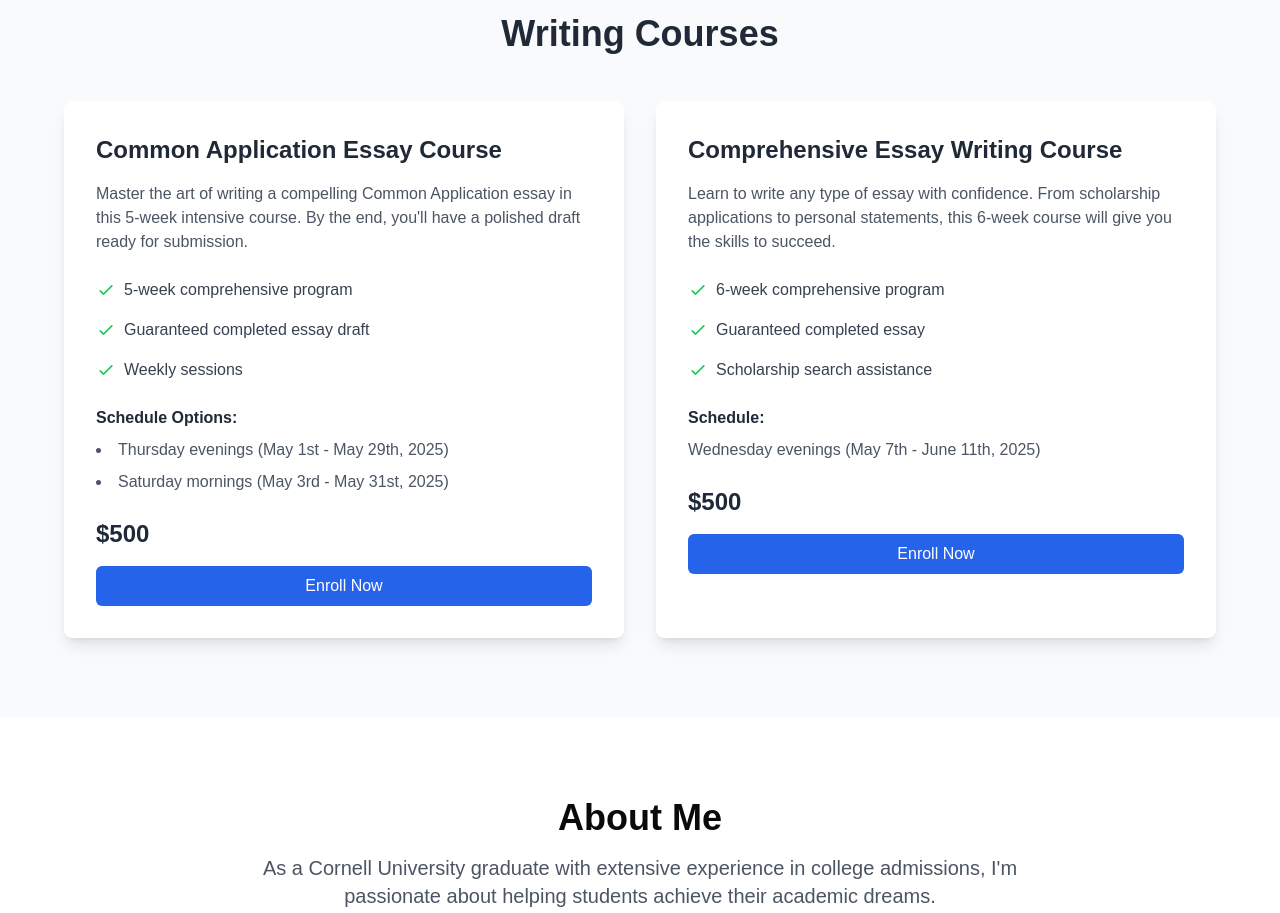
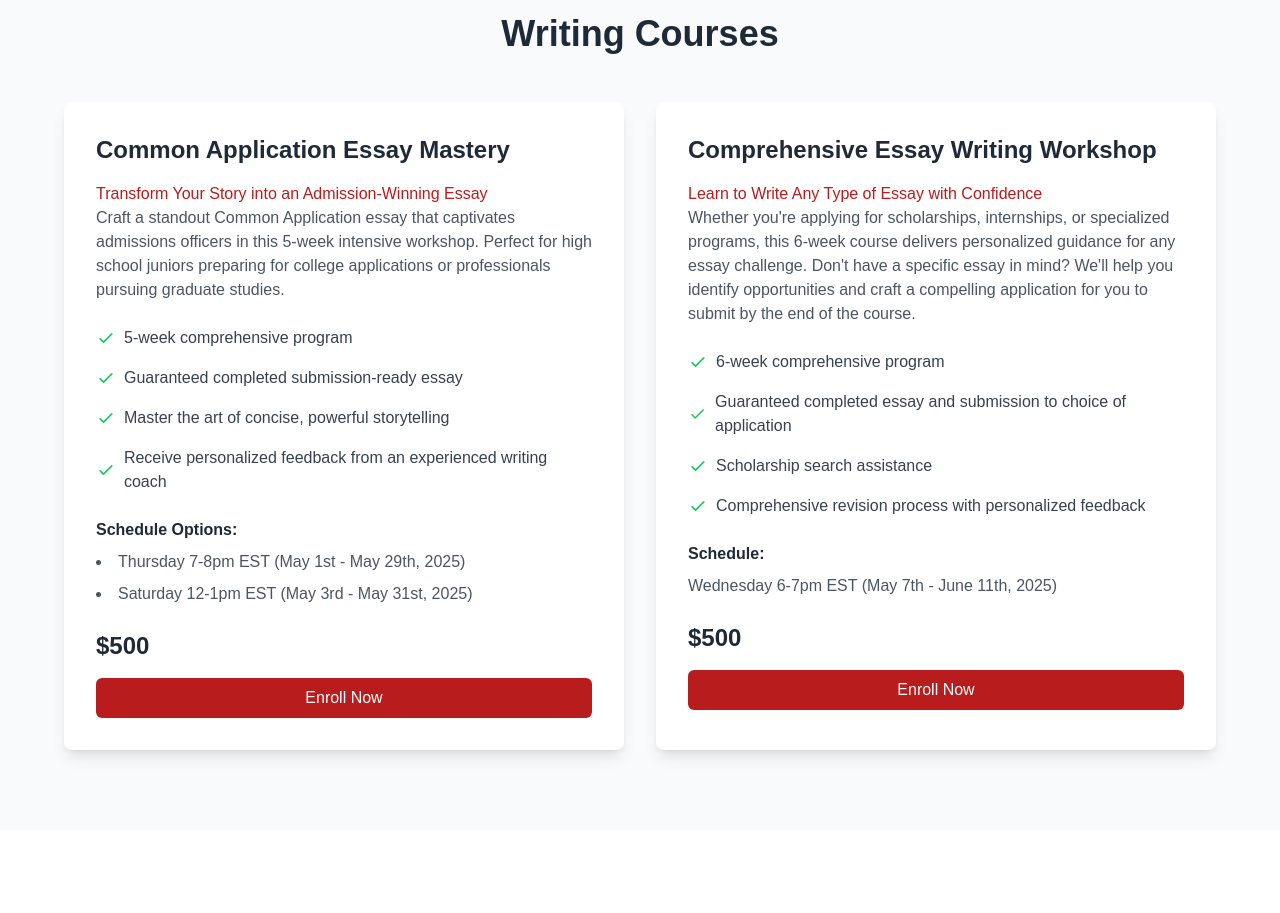
Before and after one commit to tramham/newproj, a Next.js app: page / in a window 1280 px wide. Shown: the part 1880-2793 px from the top of the page. Built offline with nearby package versions, Linux system fonts and the light colour scheme.

Commit message:
navbar add courses

```diff
--- a/src/components/Navbar.tsx
+++ b/src/components/Navbar.tsx
@@ -27,6 +27,9 @@
             </Link>
             <Link href="#services" className="text-gray-700 hover:text-red-700 font-medium transition-colors">
               Services
+            </Link>
+            <Link href="#writing-courses" className="text-gray-700 hover:text-red-700 font-medium transition-colors">
+              Writing Courses
             </Link>
             <Link href="#about" className="text-gray-700 hover:text-red-700 font-medium transition-colors">
               About
@@ -76,6 +79,13 @@
               Services
             </Link>
             <Link
+              href="#writing-courses"
+              className="block px-3 py-2 text-gray-700 hover:text-red-700 hover:bg-gray-50 rounded-md"
+              onClick={() => setIsOpen(false)}
+            >
+              Writing Courses
+            </Link>
+            <Link
               href="#about"
               className="block px-3 py-2 text-gray-700 hover:text-red-700 hover:bg-gray-50 rounded-md"
               onClick={() => setIsOpen(false)}
--- a/src/components/WritingCourses.tsx
+++ b/src/components/WritingCourses.tsx
@@ -1,5 +1,5 @@
 import React from 'react';
-
+import Link from 'next/link';
 
 const WritingCourses = () => {
   return (
@@ -10,11 +10,11 @@
         <div className="grid md:grid-cols-2 gap-8 max-w-6xl mx-auto">
           {/* Common App Essay Course */}
           <div className="bg-white rounded-lg shadow-lg p-8 hover:shadow-xl transition-shadow">
-            <h3 className="text-2xl font-semibold mb-4 text-gray-800">Common Application Essay Course</h3>
+            <h3 className="text-2xl font-semibold mb-4 text-gray-800">Common Application Essay Mastery</h3>
+            <p className="text-red-700 font-medium">Transform Your Story into an Admission-Winning Essay</p>
             <p className="text-gray-600 mb-6">
-              Master the art of writing a compelling Common Application essay in this 5-week intensive course.
-              By the end, you&apos;ll have a polished draft ready for submission.
-            </p>
+            Craft a standout Common Application essay that captivates admissions officers in this 5-week intensive workshop.
+            Perfect for high school juniors preparing for college applications or professionals pursuing graduate studies. </p>
             <div className="space-y-4">
               <div className="flex items-center">
                 <svg className="w-5 h-5 text-green-500 mr-2" fill="none" stroke="currentColor" viewBox="0 0 24 24">
@@ -26,36 +26,43 @@
                 <svg className="w-5 h-5 text-green-500 mr-2" fill="none" stroke="currentColor" viewBox="0 0 24 24">
                   <path strokeLinecap="round" strokeLinejoin="round" strokeWidth="2" d="M5 13l4 4L19 7" />
                 </svg>
-                <span className="text-gray-700">Guaranteed completed essay draft</span>
+                <span className="text-gray-700">Guaranteed completed submission-ready essay</span>
               </div>
               <div className="flex items-center">
                 <svg className="w-5 h-5 text-green-500 mr-2" fill="none" stroke="currentColor" viewBox="0 0 24 24">
                   <path strokeLinecap="round" strokeLinejoin="round" strokeWidth="2" d="M5 13l4 4L19 7" />
                 </svg>
-                <span className="text-gray-700">Weekly sessions</span>
+                <span className="text-gray-700">Master the art of concise, powerful storytelling </span>
+              </div>
+              <div className="flex items-center">
+                <svg className="w-5 h-5 text-green-500 mr-2" fill="none" stroke="currentColor" viewBox="0 0 24 24">
+                  <path strokeLinecap="round" strokeLinejoin="round" strokeWidth="2" d="M5 13l4 4L19 7" />
+                </svg>
+                <span className="text-gray-700">Receive personalized feedback from an experienced writing coach </span>
               </div>
             </div>
             <div className="mt-6">
               <h4 className="font-semibold text-gray-800 mb-2">Schedule Options:</h4>
               <ul className="list-disc list-inside text-gray-600 space-y-2">
-                <li>Thursday evenings (May 1st - May 29th, 2025)</li>
-                <li>Saturday mornings (May 3rd - May 31st, 2025)</li>
+                <li>Thursday 7-8pm EST (May 1st - May 29th, 2025)</li>
+                <li>Saturday 12-1pm EST (May 3rd - May 31st, 2025)</li>
               </ul>
             </div>
             <div className="mt-6">
               <p className="text-2xl font-bold text-gray-800">$500</p>
-              <button className="mt-4 w-full bg-blue-600 text-white py-2 px-4 rounded-md hover:bg-blue-700 transition-colors">
-                Enroll Now
-              </button>
+              <Link href="#contact">
+                <button className="mt-4 w-full bg-red-700 text-white py-2 px-4 rounded-md hover:bg-red-800 transition-colors">
+                  Enroll Now
+                </button>
+              </Link>
             </div>
           </div>
 
           {/* General Essay Writing Course */}
           <div className="bg-white rounded-lg shadow-lg p-8 hover:shadow-xl transition-shadow">
-            <h3 className="text-2xl font-semibold mb-4 text-gray-800">Comprehensive Essay Writing Course</h3>
-            <p className="text-gray-600 mb-6">
-              Learn to write any type of essay with confidence. From scholarship applications to personal statements,
-              this 6-week course will give you the skills to succeed.
+            <h3 className="text-2xl font-semibold mb-4 text-gray-800">Comprehensive Essay Writing Workshop</h3>
+            <p className="text-red-700 font-medium">Learn to Write Any Type of Essay with Confidence</p>
+            <p className="text-gray-600 mb-6"> Whether you're applying for scholarships, internships, or specialized programs, this 6-week course delivers personalized guidance for any essay challenge. Don't have a specific essay in mind? We'll help you identify opportunities and craft a compelling application for you to submit by the end of the course.
             </p>
             <div className="space-y-4">
               <div className="flex items-center">
@@ -68,7 +75,7 @@
                 <svg className="w-5 h-5 text-green-500 mr-2" fill="none" stroke="currentColor" viewBox="0 0 24 24">
                   <path strokeLinecap="round" strokeLinejoin="round" strokeWidth="2" d="M5 13l4 4L19 7" />
                 </svg>
-                <span className="text-gray-700">Guaranteed completed essay</span>
+                <span className="text-gray-700">Guaranteed completed essay and submission to choice of application</span>
               </div>
               <div className="flex items-center">
                 <svg className="w-5 h-5 text-green-500 mr-2" fill="none" stroke="currentColor" viewBox="0 0 24 24">
@@ -76,16 +83,24 @@
                 </svg>
                 <span className="text-gray-700">Scholarship search assistance</span>
               </div>
+              <div className="flex items-center">
+                <svg className="w-5 h-5 text-green-500 mr-2" fill="none" stroke="currentColor" viewBox="0 0 24 24">
+                  <path strokeLinecap="round" strokeLinejoin="round" strokeWidth="2" d="M5 13l4 4L19 7" />
+                </svg>
+                <span className="text-gray-700">Comprehensive revision process with personalized feedback </span>
+              </div>
             </div>
             <div className="mt-6">
               <h4 className="font-semibold text-gray-800 mb-2">Schedule:</h4>
-              <p className="text-gray-600">Wednesday evenings (May 7th - June 11th, 2025)</p>
+              <p className="text-gray-600">Wednesday 6-7pm EST (May 7th - June 11th, 2025)</p>
             </div>
             <div className="mt-6">
               <p className="text-2xl font-bold text-gray-800">$500</p>
-              <button className="mt-4 w-full bg-blue-600 text-white py-2 px-4 rounded-md hover:bg-blue-700 transition-colors">
-                Enroll Now
-              </button>
+              <Link href="#contact">
+                <button className="mt-4 w-full bg-red-700 text-white py-2 px-4 rounded-md hover:bg-red-800 transition-colors">
+                  Enroll Now
+                </button>
+              </Link>
             </div>
           </div>
         </div>
```
